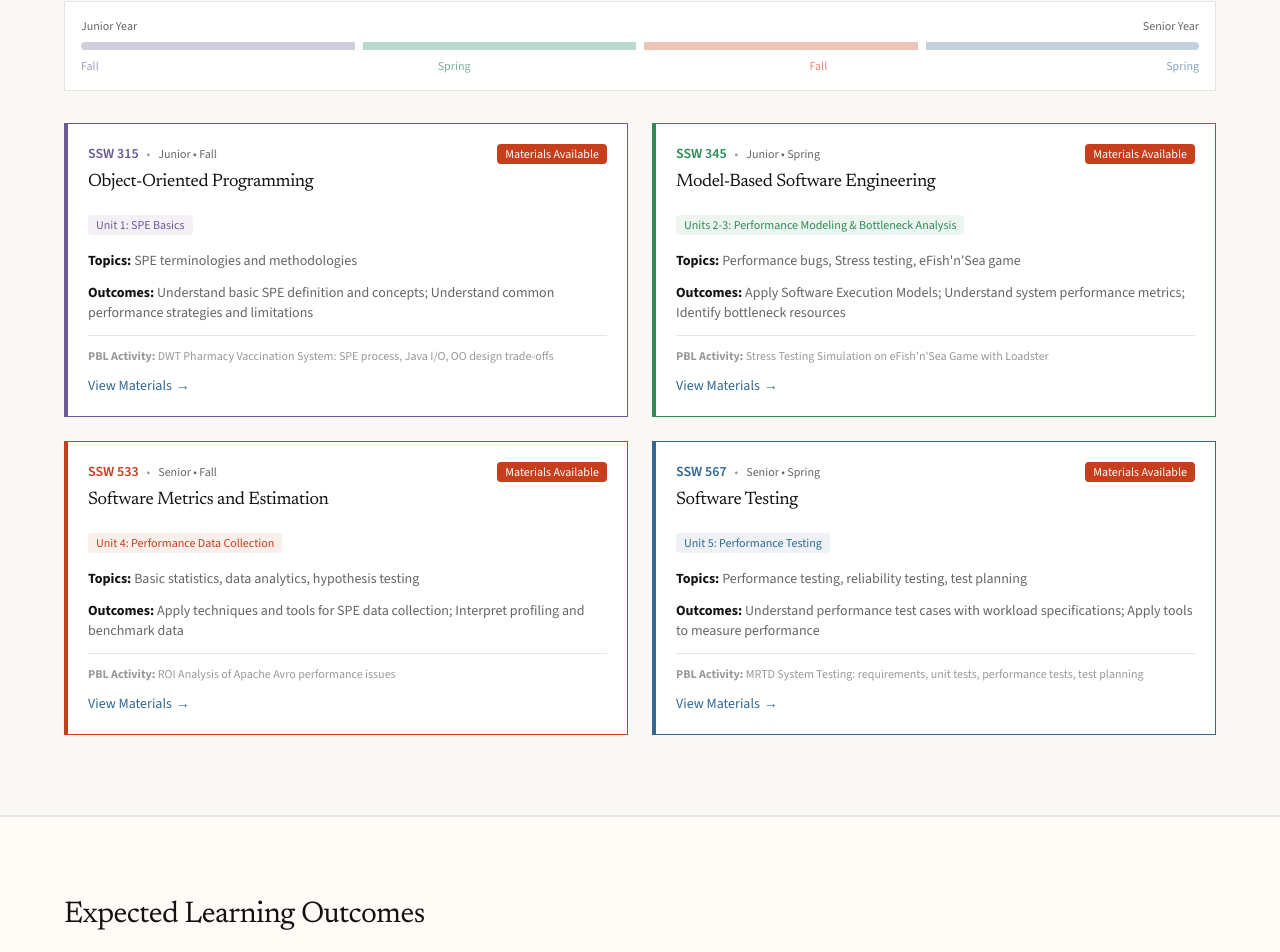
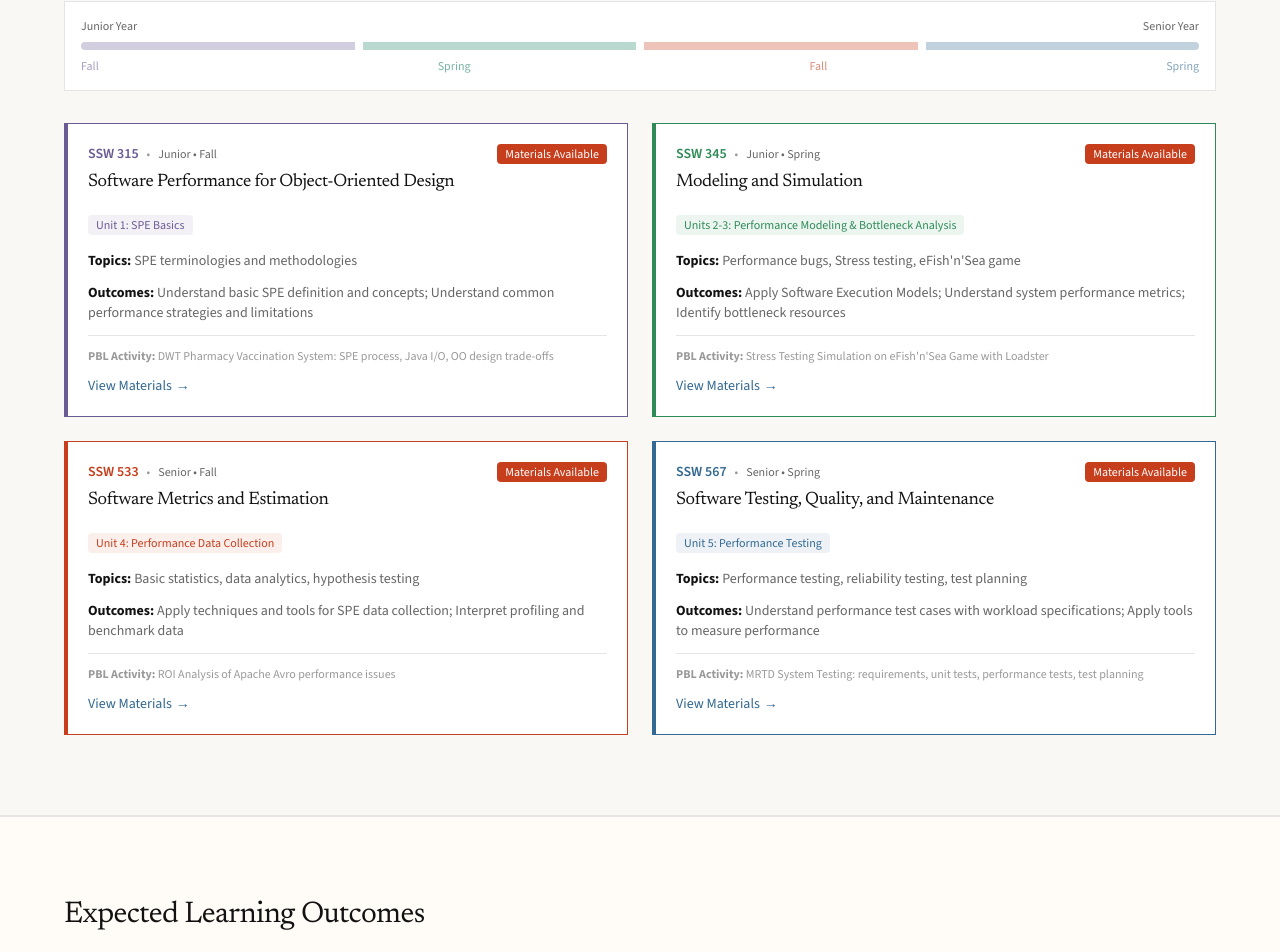
Before and after one commit to SIT-RiSE/NSF-perfstudio, a React (Vite) app: page /advisory-board in a window 1280 px wide. Shown: the part 2346-3298 px from the top of the page. Built offline with nearby package versions, Linux system fonts and the light colour scheme.

Commit message:
Update course names: SSW 315, 345, 567 and change 345 to Guest Lecture

```diff
--- a/src/pages/Course315.tsx
+++ b/src/pages/Course315.tsx
@@ -28,7 +28,7 @@ export default function Course315() {
             <div>
               <div className="flex items-center gap-3 mb-2">
                 <p className="font-[var(--font-mono)] text-sm text-[var(--color-accent-purple)]">
-                  SSW 315 — Object-Oriented Programming
+                  SSW 315 — Software Performance for Object-Oriented Design
                 </p>
                 <span className="text-xs bg-[var(--color-accent-purple)]/10 text-[var(--color-accent-purple)] px-2 py-0.5 rounded">
                   SPE Unit 1
--- a/src/pages/Course345.tsx
+++ b/src/pages/Course345.tsx
@@ -28,7 +28,7 @@ export default function Course345() {
             <div>
               <div className="flex items-center gap-3 mb-2">
                 <p className="font-[var(--font-mono)] text-sm text-[var(--color-accent-teal)]">
-                  SSW 345 — Model-Based Software Engineering
+                  SSW 345 — Modeling and Simulation
                 </p>
                 <span className="text-xs bg-[var(--color-accent-teal)]/10 text-[var(--color-accent-teal)] px-2 py-0.5 rounded">
                   SPE Units 2-3
@@ -191,7 +191,7 @@ export default function Course345() {
                 <div className="border-t border-[var(--color-border)] pt-4 space-y-2">
                   <a href="./materials/345/SSW345-lecture.pptx" download className="flex items-center gap-2 text-sm text-[var(--color-accent-primary)] hover:underline">
                     <svg className="w-4 h-4" fill="none" viewBox="0 0 24 24" stroke="currentColor"><path strokeLinecap="round" strokeLinejoin="round" strokeWidth={2} d="M4 16v1a3 3 0 003 3h10a3 3 0 003-3v-1m-4-4l-4 4m0 0l-4-4m4 4V4" /></svg>
-                    Lecture Slides
+                    Guest Lecture Slides
                   </a>
                   <a href="./materials/345/SSW345-assignment.docx" download className="flex items-center gap-2 text-sm text-[var(--color-accent-primary)] hover:underline">
                     <svg className="w-4 h-4" fill="none" viewBox="0 0 24 24" stroke="currentColor"><path strokeLinecap="round" strokeLinejoin="round" strokeWidth={2} d="M4 16v1a3 3 0 003 3h10a3 3 0 003-3v-1m-4-4l-4 4m0 0l-4-4m4 4V4" /></svg>
@@ -234,7 +234,7 @@ export default function Course345() {
             <div className="flex flex-wrap gap-4 text-sm">
               <a href="./materials/345/SSW345-lecture.pptx" download className="inline-flex items-center gap-2 px-4 py-2 bg-white border border-[var(--color-border)] hover:border-[var(--color-accent-primary)] transition-colors">
                 <span className="w-2 h-2 bg-[var(--color-accent-coral)] rounded-full"></span>
-                Lecture Slides
+                Guest Lecture Slides
               </a>
               <a href="./materials/345/SSW345-assignment.docx" download className="inline-flex items-center gap-2 px-4 py-2 bg-white border border-[var(--color-border)] hover:border-[var(--color-accent-primary)] transition-colors">
                 <span className="w-2 h-2 bg-[var(--color-accent-teal)] rounded-full"></span>
--- a/src/pages/Course567.tsx
+++ b/src/pages/Course567.tsx
@@ -28,7 +28,7 @@ export default function Course567() {
             <div>
               <div className="flex items-center gap-3 mb-2">
                 <p className="font-[var(--font-mono)] text-sm text-[var(--color-accent-warm)]">
-                  SSW 567 — Software Testing, QA & Maintenance
+                  SSW 567 — Software Testing, Quality, and Maintenance
                 </p>
                 <span className="text-xs bg-[var(--color-accent-warm)]/10 text-[var(--color-accent-warm)] px-2 py-0.5 rounded">
                   SPE Unit 5
--- a/src/pages/Home.tsx
+++ b/src/pages/Home.tsx
@@ -6,7 +6,7 @@ const courses = [
   {
     id: '315',
     code: 'SSW 315',
-    title: 'Object-Oriented Programming',
+    title: 'Software Performance for Object-Oriented Design',
     year: 'Junior • Fall',
     unit: 'Unit 1: SPE Basics',
     topics: 'SPE terminologies and methodologies',
@@ -18,7 +18,7 @@ const courses = [
   {
     id: '345',
     code: 'SSW 345',
-    title: 'Model-Based Software Engineering',
+    title: 'Modeling and Simulation',
     year: 'Junior • Spring',
     unit: 'Units 2-3: Performance Modeling & Bottleneck Analysis',
     topics: 'Performance bugs, Stress testing, eFish\'n\'Sea game',
@@ -42,7 +42,7 @@ const courses = [
   {
     id: '567',
     code: 'SSW 567',
-    title: 'Software Testing',
+    title: 'Software Testing, Quality, and Maintenance',
     year: 'Senior • Spring',
     unit: 'Unit 5: Performance Testing',
     topics: 'Performance testing, reliability testing, test planning',
--- a/src/pages/Resources.tsx
+++ b/src/pages/Resources.tsx
@@ -16,7 +16,7 @@ const resourceCategories = [
     description: 'Units 2-3 materials covering performance bugs, stress testing with Loadster, and eFish\'n\'Sea game.',
     status: 'available',
     materials: [
-      { name: 'Lecture Slides', type: 'PPTX', path: './materials/345/SSW345-lecture.pptx', size: '~5 MB' },
+      { name: 'Guest Lecture Slides', type: 'PPTX', path: './materials/345/SSW345-lecture.pptx', size: '~5 MB' },
       { name: 'PBL Activity Document', type: 'DOCX', path: './materials/345/SSW345-assignment.docx', size: '~300 KB' },
     ],
     surveyLink: 'https://stevenshowe.co1.qualtrics.com/jfe/form/SV_24yCXX12pmhSKoe',
```
